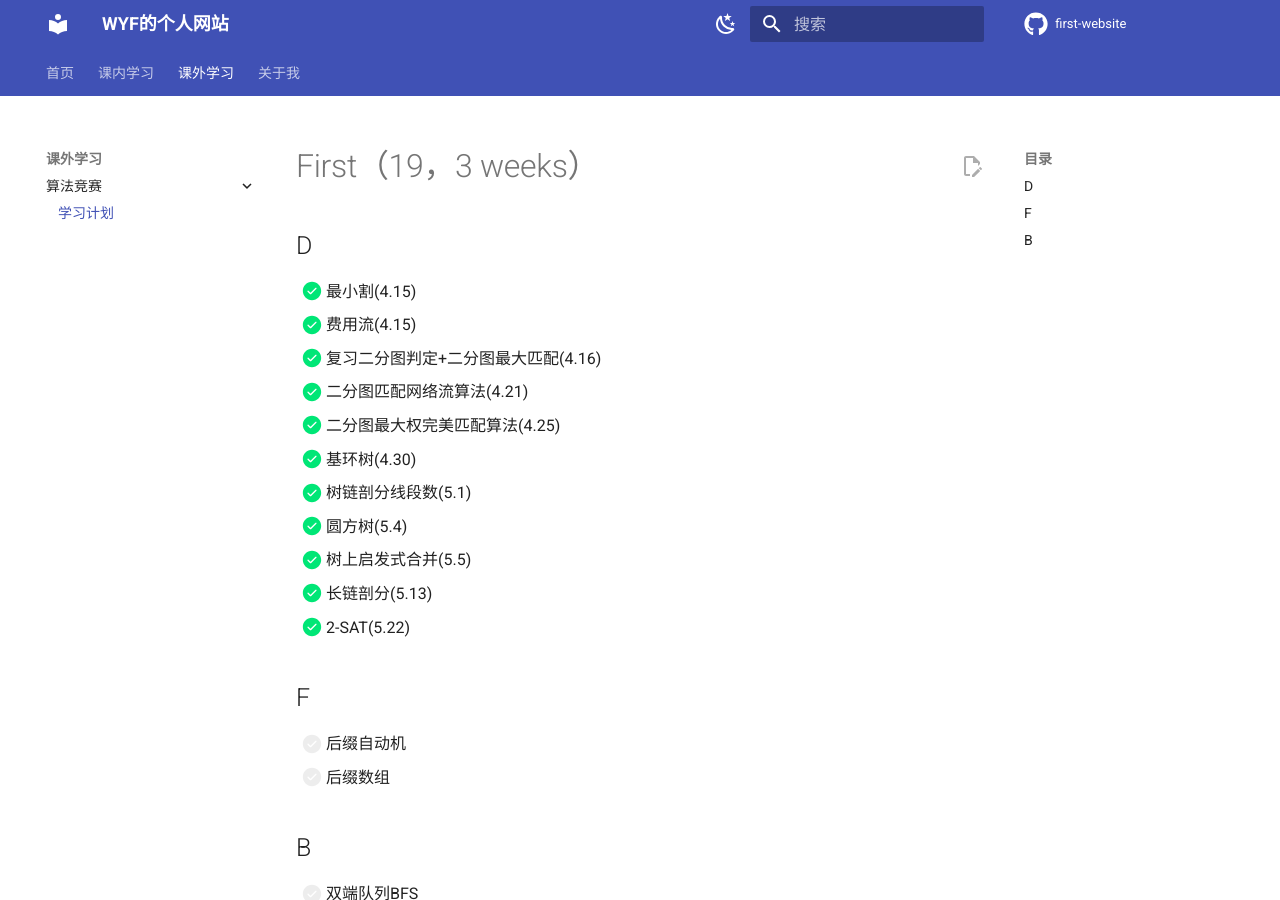
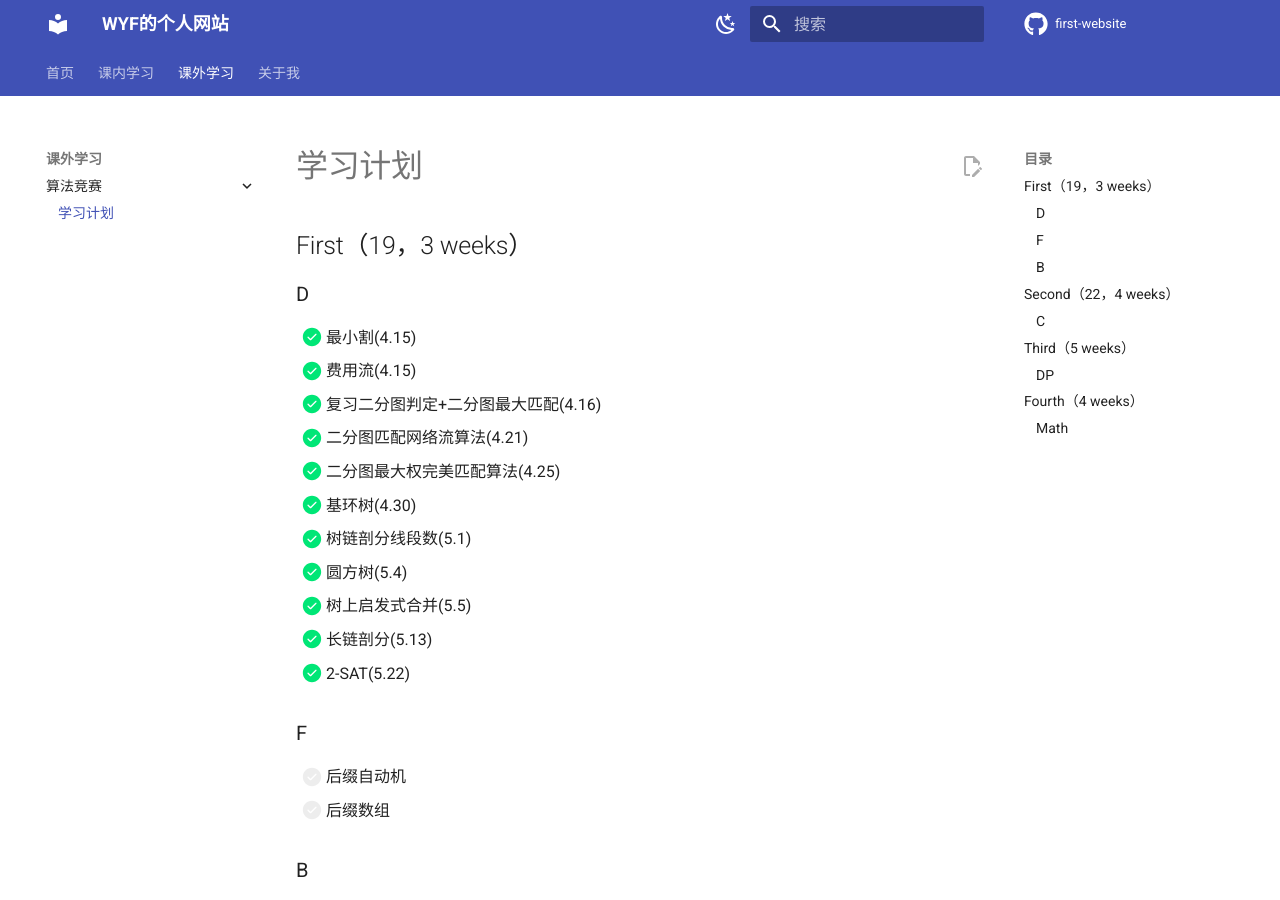
Before and after one commit to Ryan1702/first-website, an MkDocs documentation site: the page built from docs/out-school/plan.md, in a window 1280 px wide and 900 px high. Built offline with MkDocs 1.6.1 and Material for MkDocs 9.7.7, drawn with Linux system fonts in a browser that asks for light colours; comment, search, counter and statistics services are not loaded.

Commit message:
修改md文件标题级数

```diff
--- a/docs/out-school/plan.md
+++ b/docs/out-school/plan.md
@@ -1,6 +1,8 @@
-# First（19，3 weeks）
+# 学习计划
 
-## D
+## First（19，3 weeks）
+
+### D
 
 - [x] 最小割(4.15)
 - [x] 费用流(4.15)
@@ -14,12 +16,12 @@
 - [x] 长链剖分(5.13)
 - [x] 2-SAT(5.22)
 
-## F
+### F
 
 - [ ] 后缀自动机
 - [ ] 后缀数组
 
-## B
+### B
 
 - [ ] 双端队列BFS
 - [ ] 双向BFS
@@ -30,9 +32,9 @@
 - [ ] IDA*
 - [ ] 舞蹈链
 
-# Second（22，4 weeks）
+## Second（22，4 weeks）
 
-## C
+### C
 
 - [ ] 复习平衡树
 - [ ] 文艺平衡树
@@ -57,10 +59,10 @@
 - [ ] 李超线段树
 - [ ] 扩展域/带权并查集
 
-# Third（5 weeks）
+## Third（5 weeks）
 
-## DP
+### DP
 
-# Fourth（4 weeks）
+## Fourth（4 weeks）
 
-## Math
+### Math
```
